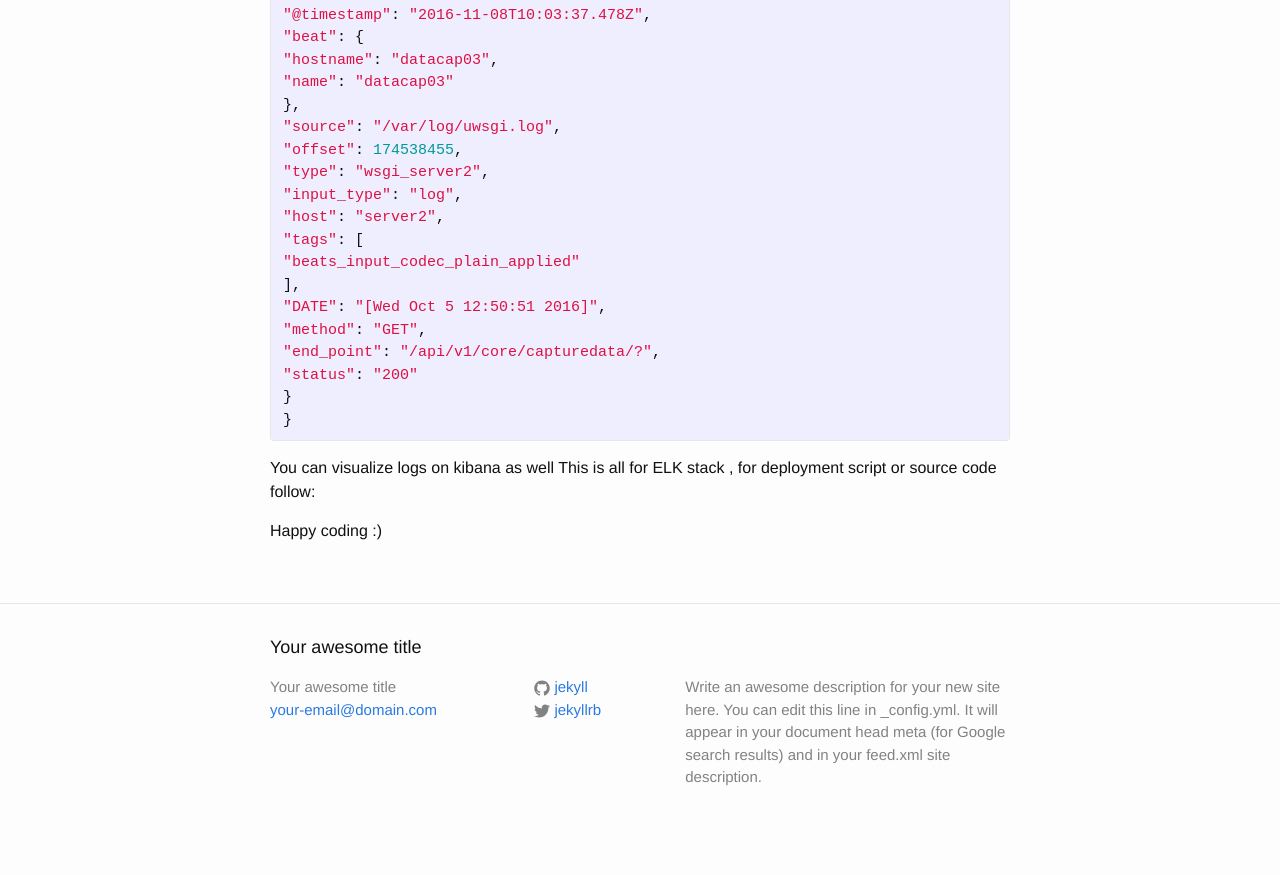
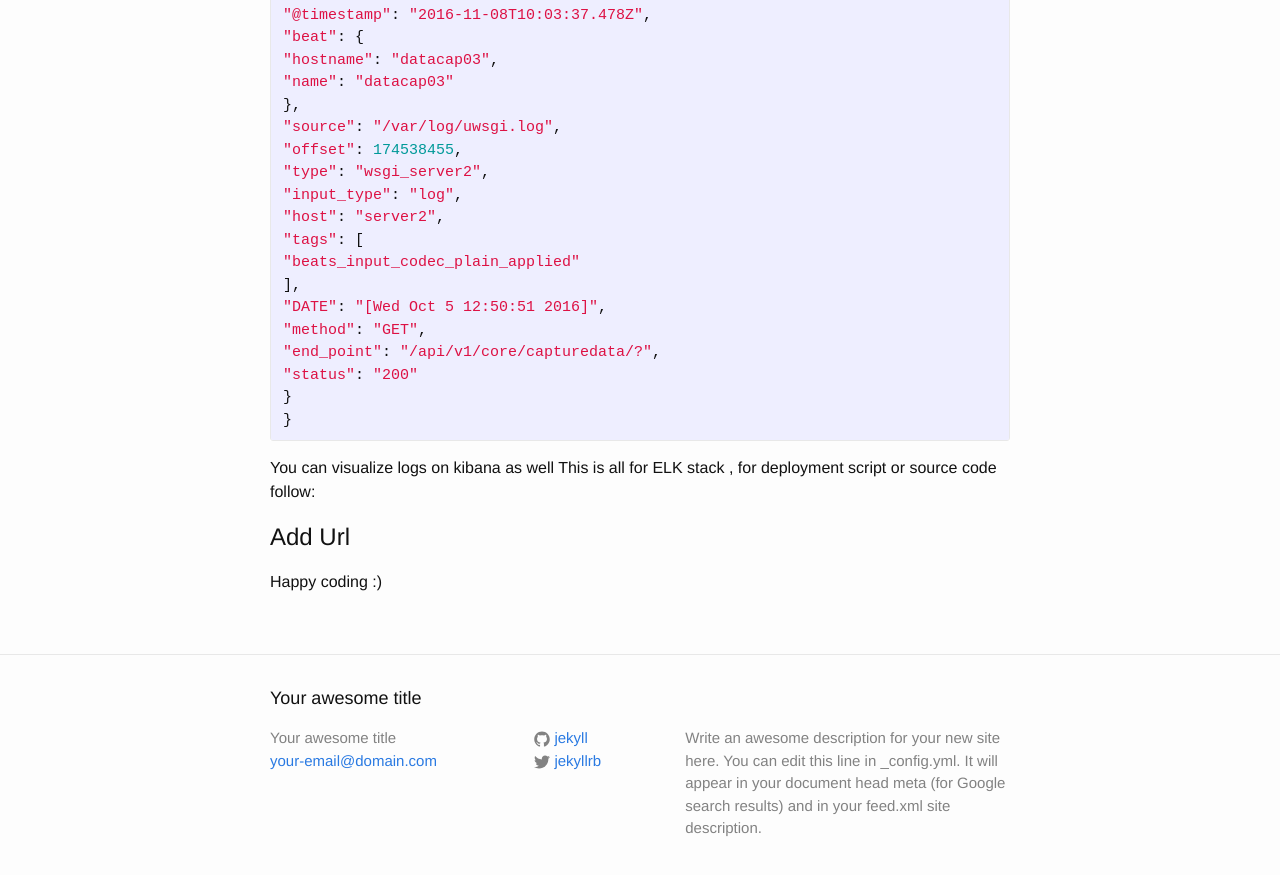
Before and after one commit to sumitgupta0001/sumitgupta.github.io, a Jekyll site: the page built from _posts/2016-11-25-test.md, in a window 1280 px wide and 900 px high, scrolled down 7616 px. Shown: the top 875 px of the window. Built offline with Jekyll 4.4.1, drawn with Linux system fonts in a browser that asks for light colours; before the commit the page ends 8465 px from its top, so only the background shows below that.

Commit message:
minor change

```diff
--- a/_posts/2016-11-25-test.md
+++ b/_posts/2016-11-25-test.md
@@ -348,5 +348,6 @@ The following Grok pattern will genetrate the o/p:
 
 You can visualize logs on kibana as well
 This is all for ELK stack , for deployment script or source code follow:
+<h1>Add Url</h1>
 
 Happy coding :)
```
